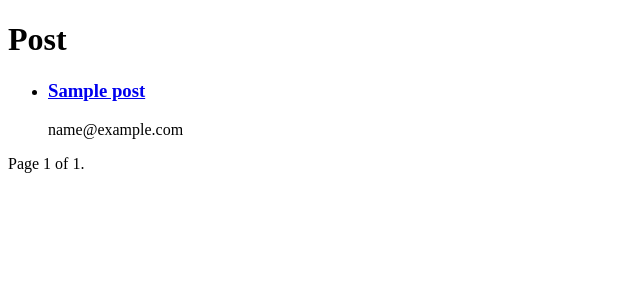
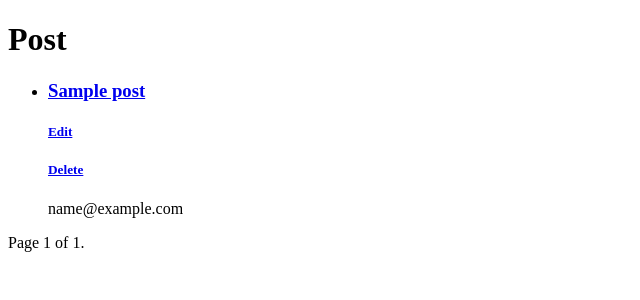
Before and after one commit to JandaghianAmin/django-blog, a Django app: page /blog/posts/ in a window 1280 px wide. Shown: the top 300 px of the page, without its empty margins (0-640 px from the left). Run offline with Django 4.2, Linux system fonts and the light colour scheme; tables that the repository leaves empty hold one stand-in row (values such as "Sample post").

Commit message:
update-delete added

```diff
--- a/blog/urls.py
+++ b/blog/urls.py
@@ -1,9 +1,14 @@
 from django.urls import path, include
 from . import views
+
+
+app_name = 'blog'
 
 urlpatterns = [
     path('posts/', views.PostListView.as_view(),name='posts'),
     path('posts/<int:pk>/', views.PostDetailView.as_view(), name='post-detail'),
-    path('create-post/', views.CreatePostView.as_view(),name='create-post'),
+    path('posts/create-post/', views.CreatePostView.as_view(),name='create-post'),
+    path('posts/<int:pk>/edit/', views.PostUpdateView.as_view(), name='post-update'),
+    path('posts/<int:pk>/delete/', views.PostDeleteView.as_view(), name='post-delete'),
 
 ]
--- a/blog/views.py
+++ b/blog/views.py
@@ -1,7 +1,7 @@
 # from django.shortcuts import render
 from typing import Any
 from django.db import models
-from django.views.generic import ListView, DetailView, CreateView
+from django.views.generic import ListView, DetailView, CreateView, UpdateView, DeleteView
 from .models import Post
 from .forms import PostForm
 
@@ -26,10 +26,19 @@ class PostDetailView(DetailView):
     context_object_name = 'post'
 
 class CreatePostView(CreateView):
-    template_name = "blog/create_post.html"
+    template_name = "blog/post_form.html"
     form_class = PostForm
     success_url = "/blog/posts/"
 
     def form_valid(self, form):
         form.instance.author = self.request.user
         return super().form_valid(form)
+
+class PostUpdateView(UpdateView):
+    model = Post
+    form_class = PostForm
+    success_url = "/blog/posts/"
+
+class PostDeleteView(DeleteView):
+    model = Post
+    success_url = "/blog/posts/"
--- /dev/null
+++ b/templates/blog/post_confirm_delete.html
@@ -0,0 +1,5 @@
+<form method="post">{% csrf_token %}
+    <p>Are you sure you want to delete "{{ object }}"?</p>
+    {{ form }}
+    <input type="submit" value="Confirm">
+</form>
--- a/templates/blog/post_list.html
+++ b/templates/blog/post_list.html
@@ -9,7 +9,7 @@
     <h1>Post</h1>
 <ul>
     {% for post in posts %}
-    <li><h3><a href='{{ post.id }}'>{{ post.title }}</a></h3></li>
+    <li><h3><a href='{{ post.id }}'>{{ post.title }}</a></h3> <a href="{% url 'blog:post-update' pk=post.id %}"><h5>Edit</h5></a> <a href="{% url 'blog:post-delete' pk=post.id %}"><h5>Delete</h5></a></li>
         {{ post.author }}
     {% empty %}
     <li>No articles yet.</li>
```
Also changed, not shown: templates/blog/post_form.html (renamed from templates/blog/create_post.html).
